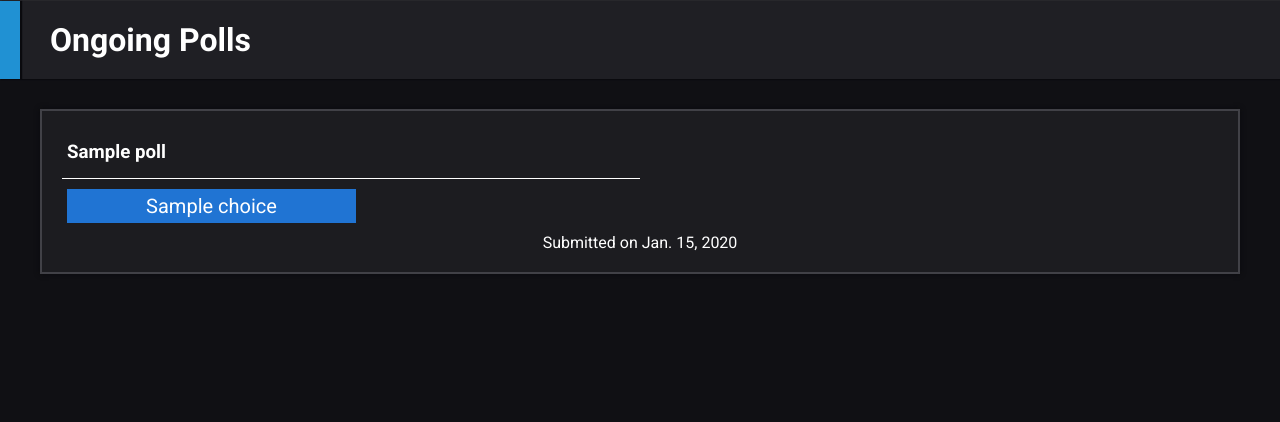
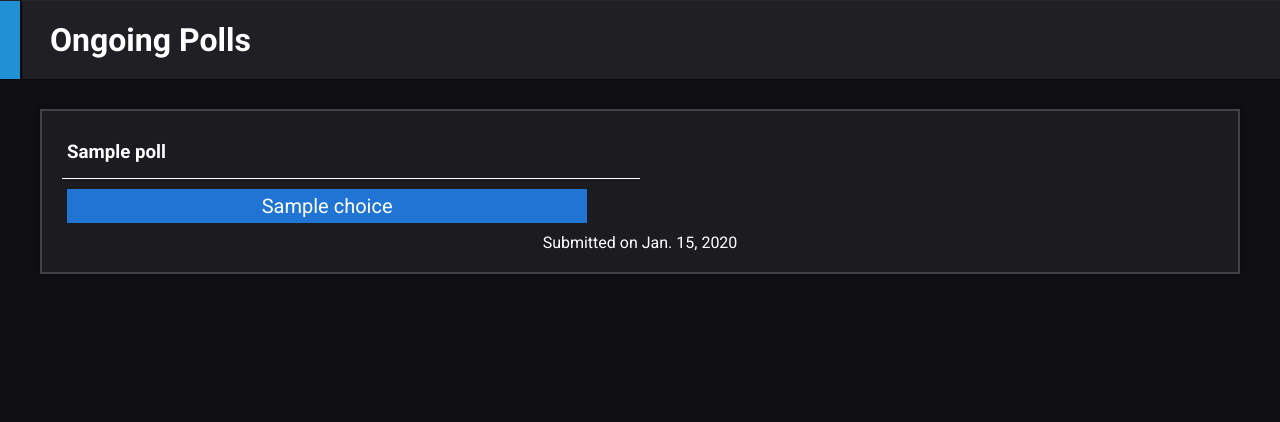
Before and after one commit to seamussmith/PollsProject, a Django app: page /pollapp/ in a window 1280 px wide. Shown: the part 354-776 px from the top of the page. Run offline with Django 3.2, Linux system fonts and the light colour scheme; tables that the repository leaves empty hold one stand-in row (values such as "Sample post").

Commit message:
Ad conditional sizing for choices for small screen

```diff
--- a/static/styles/poll.css
+++ b/static/styles/poll.css
@@ -34,12 +34,6 @@
         background-color: var(--layer-3);
     }
 } */
-/* @media (max-width: 1280px)
-{
-    .poll {
-        width: 37%;
-    }
-} */
 
 @media (max-width: 780px)
 {
@@ -74,6 +68,13 @@
     background-color: var(--button-color-primary);
     width: 25%;
     /* color: var(--text-color-inverse); */
+}
+
+@media (max-width: 1280px)
+{
+    .poll__choice {
+        width: 45%;
+    }
 }
 
 .poll__title {
```
